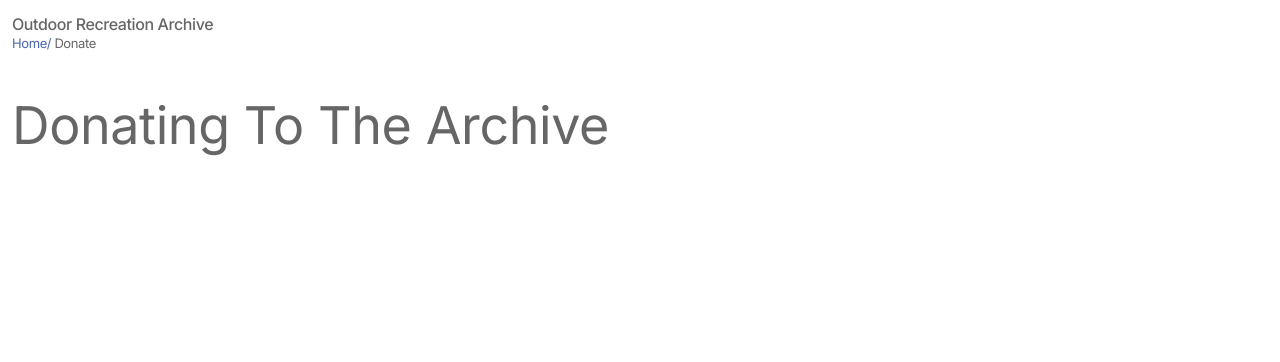
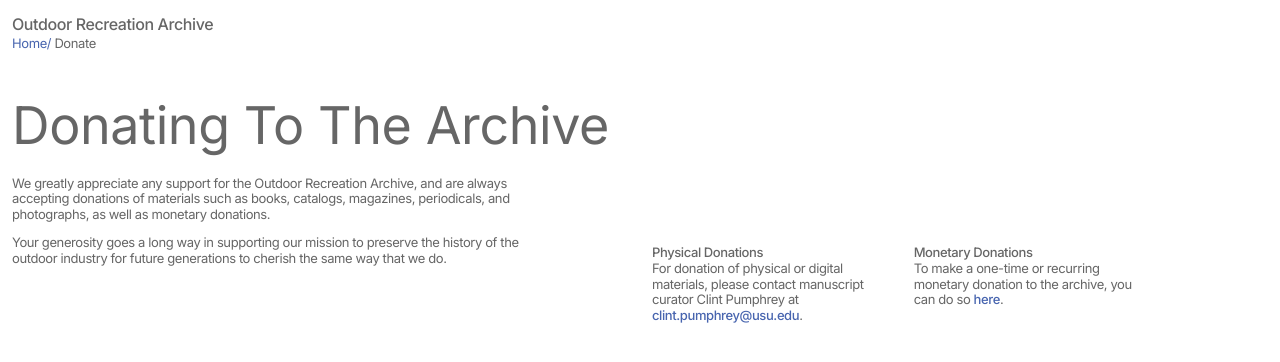
Before and after one commit to gabewolford/outdoor-recreation-archive, a Next.js app: page /donate in a window 1280 px wide. Shown: the top 362 px of the page. Built offline with nearby package versions, Linux system fonts and the light colour scheme.

Commit message:
donate page complete

```diff
--- a/src/app/donate/page.js
+++ b/src/app/donate/page.js
@@ -1,3 +1,57 @@
+import Link from "next/link";
+
 export default function DonatePage() {
-  return <></>;
+  return (
+    <div className="grid grid-cols-4 gap-9 lg:gap-0 lg:grid-cols-12 lg:grid-rows-3 text-sm">
+      <section className="flex flex-col gap-3 col-span-4 lg:col-span-5 lg:row-span-2">
+        <p>
+          We greatly appreciate any support for the Outdoor Recreation Archive,
+          and are always accepting donations of materials such as books,
+          catalogs, magazines, periodicals, and photographs, as well as monetary
+          donations.
+        </p>
+        <p>
+          Your generosity goes a long way in supporting our mission to preserve
+          the history of the outdoor industry for future generations to cherish
+          the same way that we do.
+        </p>
+      </section>
+
+      <section className="grid grid-cols-4 lg:gap-0 lg:grid-cols-2 lg:col-start-7 col-span-4 lg:col-span-5 lg:row-start-2 lg:row-span-2">
+        <div className="flex flex-col col-span-2 lg:col-span-1 pr-3 lg:p-3">
+          <h3 className="font-medium">Physical Donations</h3>
+          <p className="mb-3">
+            For donation of physical or digital materials, please contact
+            manuscript curator Clint Pumphrey at{" "}
+            <span>
+              <a
+                href="mailto:clint.pumphrey@usu.edu"
+                className="text-blue-main font-medium hover:text-gray-main hover:underline-offset-4 hover:underline"
+              >
+                clint.pumphrey@usu.edu
+              </a>
+            </span>
+            .
+          </p>
+        </div>
+        <div className="flex flex-col col-span-2 lg:col-span-1 pl-3 lg:p-3">
+          <h3 className="font-medium">Monetary Donations</h3>
+          <p className="mb-3">
+            To make a one-time or recurring monetary donation to the archive,
+            you can do so{" "}
+            <span>
+              <a
+                href="https://www.givecampus.com/campaigns/34521/donations/new"
+                target="_blank"
+                className="text-blue-main font-medium hover:text-gray-main hover:underline-offset-4 hover:underline"
+              >
+                here
+              </a>
+              .
+            </span>
+          </p>
+        </div>
+      </section>
+    </div>
+  );
 }
```
